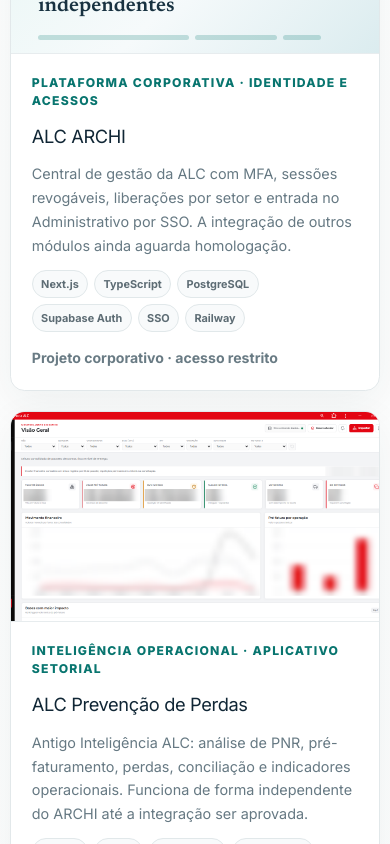
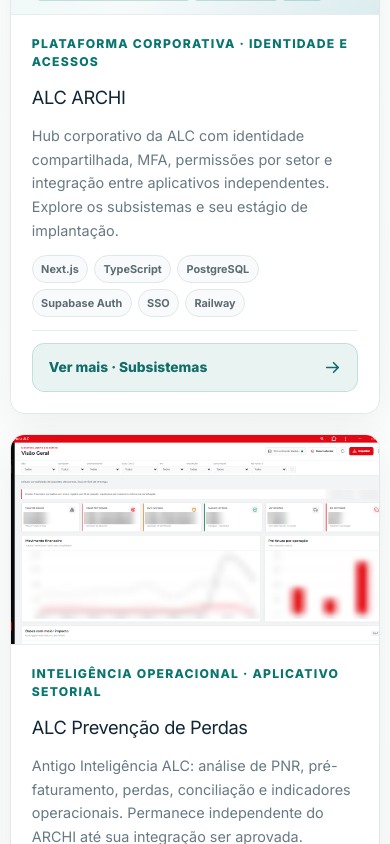
Before and after one commit to ofmrmatte/ofmrmatte, a Next.js app: page / in a window 390 px wide. Shown: the part 1940-2784 px from the top of the page. Built offline with nearby package versions, Linux system fonts and the light colour scheme.

Commit message:
Refine portfolio: ARCHI subsystem explorer, no project links, remove private brands

```diff
--- a/app/globals.css
+++ b/app/globals.css
@@ -592,8 +592,6 @@ img {
 .concept-preview-archi { background: linear-gradient(135deg, #e7f6f4, #f6fafb 55%, #dbecef); }
 .concept-preview-atendimento { background: linear-gradient(135deg, #eaf5fb, #f5fafa 55%, #e4f0ef); }
 .concept-preview-portal { background: linear-gradient(135deg, #f0f4ff, #f7fafc 55%, #e1eef4); }
-.concept-preview-automy { background: linear-gradient(135deg, #eff3fd, #f9fbfd 55%, #e5f1f5); }
-.concept-preview-voss { background: linear-gradient(135deg, #f0eae4, #f7f5f2 55%, #e7e0d9); }
 .concept-mark {
   display: grid;
   place-items: center;
@@ -606,7 +604,6 @@ img {
   font-size: 1.8rem;
   font-weight: 700;
 }
-.concept-preview-voss .concept-mark { color: #614738; border-color: #cbb6a5; }
 .concept-name { color: var(--navy); font-size: 1.16rem; font-weight: 800; letter-spacing: -0.025em; }
 .concept-categories { color: #3c827e; font-size: 0.72rem; font-weight: 700; }
 .concept-preview strong {
@@ -621,7 +618,93 @@ img {
 .concept-lines span:nth-child(1) { width: 48%; }
 .concept-lines span:nth-child(2) { width: 26%; }
 .concept-lines span:nth-child(3) { width: 12%; }
-.project-link-restricted { color: #697b84; font-weight: 650; }
+
+
+/* ARCHI: detalhe expansível com subsistemas e status reais do monorepo. */
+.project-card:has(.archi-more[open]) {
+  grid-column: 1 / -1;
+}
+.archi-more {
+  width: 100%;
+  margin-top: auto;
+  border-top: 1px solid #e5edf0;
+  padding-top: 0.8rem;
+}
+.archi-more summary {
+  display: flex;
+  align-items: center;
+  justify-content: space-between;
+  gap: 0.8rem;
+  width: 100%;
+  padding: 0.8rem 1rem;
+  border: 1px solid rgba(0, 117, 113, 0.17);
+  border-radius: 0.78rem;
+  background: #e9f4f2;
+  color: #126d69;
+  cursor: pointer;
+  font-size: 0.86rem;
+  font-weight: 750;
+  list-style: none;
+  transition: background 180ms ease, border-color 180ms ease;
+}
+.archi-more summary:hover {
+  background: #dcedea;
+  border-color: rgba(0, 117, 113, 0.32);
+}
+.archi-more summary:focus-visible {
+  outline: 3px solid #389f96;
+  outline-offset: 3px;
+}
+.archi-more summary::-webkit-details-marker { display: none; }
+.archi-more summary svg { transition: transform 180ms ease; }
+.archi-more[open] summary svg { transform: rotate(90deg); }
+.archi-more-open-label { display: none; }
+.archi-more[open] .archi-more-closed-label { display: none; }
+.archi-more[open] .archi-more-open-label { display: inline; }
+.archi-more-content { padding: 1.15rem 0 0.25rem; }
+.project-content .archi-more-intro {
+  max-width: 73ch;
+  margin: 0 0 1rem;
+}
+.archi-modules {
+  display: grid;
+  grid-template-columns: repeat(3, minmax(0, 1fr));
+  gap: 0.75rem;
+}
+.archi-module {
+  display: flex;
+  flex-direction: column;
+  gap: 0.38rem;
+  min-width: 0;
+  padding: 1rem;
+  border: 1px solid #e0e9ec;
+  border-radius: 0.8rem;
+  background: #f8fafb;
+}
+.archi-module-status {
+  color: #357a78;
+  font-size: 0.67rem;
+  font-weight: 780;
+  letter-spacing: 0.015em;
+}
+.archi-module h4 {
+  margin: 0;
+  color: #1c3c46;
+  font-size: 0.9rem;
+  line-height: 1.35;
+}
+.project-content .archi-module p {
+  margin: 0;
+  color: #52666e;
+  font-size: 0.79rem;
+  line-height: 1.52;
+}
+@media (max-width: 950px) {
+  .archi-modules { grid-template-columns: repeat(2, minmax(0, 1fr)); }
+}
+@media (max-width: 600px) {
+  .archi-modules { grid-template-columns: 1fr; }
+}
 
 .project-screenshot {
   position: absolute;
--- a/app/page.tsx
+++ b/app/page.tsx
@@ -1,7 +1,6 @@
 import Image from "next/image";
 import {
   ArrowRight,
-  ArrowUpRight,
   Briefcase,
   Database,
   EnvelopeSimple,
@@ -13,7 +12,7 @@ import {
 import { PortfolioMotion } from "./components/PortfolioMotion";
 import { Button } from "../components/ui/button";
 import { Card, CardContent } from "../components/ui/card";
-import { portfolioProjects, type PortfolioProject } from "../lib/portfolio-data";
+import { archiSubsystems, portfolioProjects, type PortfolioProject } from "../lib/portfolio-data";
 
 const navItems = [
   ["Sobre", "#sobre"],
@@ -217,9 +216,7 @@ function MlddsPreview() {
 const conceptLabels = {
   archi: ["ALC ARCHI", "Identidade · Setores · Aplicações", "Acesso seguro, módulos independentes"],
   atendimento: ["ALC Atendimento", "Conversas · PNRs · Evidências", "Tratativas e automações assistidas"],
-  portal: ["Portal do Motorista", "Mobile · Documentos · Contestações", "A jornada do motorista"],
-  automy: ["Automy", "ERP · Contratos · Gestão", "Operação empresarial integrada"],
-  voss: ["VOSS Barber Lounge", "Marca · Serviços · Experiência", "Presença digital e agendamento"]
+  portal: ["Portal do Motorista", "Mobile · Documentos · Contestações", "A jornada do motorista"]
 } as const;
 
 function ProjectVisual({ type }: { type: PortfolioProject["visual"] }) {
@@ -231,7 +228,7 @@ function ProjectVisual({ type }: { type: PortfolioProject["visual"] }) {
 
   return (
     <div className={`product-preview concept-preview concept-preview-${type}`} aria-label={`Ilustração conceitual do projeto ${name}`}>
-      <div className="concept-mark" aria-hidden="true">{type === "archi" ? "A" : type === "automy" ? "a" : type === "voss" ? "V" : type === "portal" ? "P" : "@"}</div>
+      <div className="concept-mark" aria-hidden="true">{type === "archi" ? "A" : type === "portal" ? "P" : "@"}</div>
       <span className="concept-name">{name}</span>
       <span className="concept-categories">{categories}</span>
       <strong>{summary}</strong>
@@ -349,10 +346,6 @@ export default function Page() {
               <span className="section-label">Projetos em destaque</span>
               <h2>Sistemas, automação e produtos digitais</h2>
             </div>
-            <a className="text-link" href="https://github.com/ofmrmatte" target="_blank" rel="noreferrer">
-              Ver GitHub
-              <ArrowRight size={17} weight="bold" />
-            </a>
           </div>
 
           <div className="projects-grid">
@@ -376,26 +369,37 @@ export default function Page() {
                   <span className="project-eyebrow">{project.eyebrow}</span>
                   <div className="project-title-row">
                     <h3>{project.name}</h3>
-                    {project.href && project.action ? (
-                      <a href={project.href} target="_blank" rel="noopener noreferrer" aria-label={`${project.action}: ${project.name}`}>
-                        <ArrowUpRight size={20} weight="bold" />
-                      </a>
-                    ) : null}
                   </div>
                   <p>{project.description}</p>
                   <div className="project-stack" aria-label={`Tecnologias do projeto ${project.name}`}>
                     {project.stack.map((item) => <span key={item}>{item}</span>)}
                   </div>
-                  {project.href && project.action ? (
-                    <a className="project-link" href={project.href} target="_blank" rel="noopener noreferrer">
-                      {project.action}
-                      <ArrowRight size={16} weight="bold" />
-                    </a>
-                  ) : (
-                    <span className="project-link project-link-restricted" aria-label="Projeto de acesso restrito">
-                      Projeto corporativo · acesso restrito
-                    </span>
-                  )}
+                  {project.visual === "archi" ? (
+                    <details className="archi-more">
+                      <summary>
+                        <span className="archi-more-closed-label">Ver mais · Subsistemas</span>
+                        <span className="archi-more-open-label">Ver menos</span>
+                        <ArrowRight size={17} weight="bold" aria-hidden="true" />
+                      </summary>
+                      <div className="archi-more-content">
+                        <p className="archi-more-intro">
+                          O ARCHI é o centro de identidade e navegação da plataforma. Os aplicativos
+                          setoriais mantêm serviços e responsabilidades próprios. As etapas abaixo
+                          diferenciam funcionalidades operacionais, telas de apresentação e integrações
+                          ainda dependentes de homologação.
+                        </p>
+                        <div className="archi-modules">
+                          {archiSubsystems.map((subsystem) => (
+                            <article className="archi-module" key={subsystem.name}>
+                              <span className="archi-module-status">{subsystem.status}</span>
+                              <h4>{subsystem.name}</h4>
+                              <p>{subsystem.description}</p>
+                            </article>
+                          ))}
+                        </div>
+                      </div>
+                    </details>
+                  ) : null}
                 </CardContent>
               </Card>
             ))}
--- a/lib/portfolio-data.ts
+++ b/lib/portfolio-data.ts
@@ -1,152 +1,152 @@
-export type ProjectVisual = "archi" | "intelligence" | "atendimento" | "alc-site" | "mldds" | "portal" | "automy" | "voss";
+export type ProjectVisual = "archi" | "intelligence" | "atendimento" | "alc-site" | "mldds" | "portal";
+
 export type ProjectScreenshot = {
   src: string;
   alt: string;
   objectPosition?: string;
   privacy?: "public" | "redacted";
 };
+
 export type PortfolioProject = {
   name: string;
   eyebrow: string;
   description: string;
   visual: ProjectVisual;
-  href?: string;
-  action?: string;
-  access?: "private";
   stack: readonly string[];
   screenshot?: ProjectScreenshot;
 };
-// ARCHI é a central corporativa; ALC Prevenção de Perdas é o antigo Inteligência ALC.
-// Repositórios privados não devem ser expostos como links públicos.
+
+export type ArchiSubsystem = {
+  name: string;
+  status: string;
+  description: string;
+};
+
+// Situações fundamentadas na documentação de outubro/2026 do monorepo ALC.
+// O ARCHI centraliza a identidade e a entrada, não incorpora os apps setoriais
+// ao mesmo processo nem presume integrações ainda não homologadas.
+export const archiSubsystems: readonly ArchiSubsystem[] = [
+  {
+    name: "Identidade e acessos",
+    status: "Em operação",
+    description: "Login, MFA, sessões revogáveis, perfis, setores, diretório de usuários e controle de permissões."
+  },
+  {
+    name: "Administrativo",
+    status: "SSO integrado · Backend em homologação",
+    description: "Documentos, períodos, CRM de motoristas e bases, com telas autenticadas de apresentação enquanto os dados reais são homologados."
+  },
+  {
+    name: "Recursos Humanos (RH)",
+    status: "Em preparação",
+    description: "Colaboradores da matriz, jornada Secullum, férias, contratos e documentos; migração de dados ainda não ativada."
+  },
+  {
+    name: "Frotas",
+    status: "Telas propostas",
+    description: "Área setorial de gestão de frota com interface de apresentação e integração operacional a validar."
+  },
+  {
+    name: "Gerenciamento de Risco (GR)",
+    status: "Telas propostas",
+    description: "Visão setorial de risco com funcionalidades e dados operacionais ainda sujeitos à homologação."
+  },
+  {
+    name: "Monitoramento",
+    status: "Telas propostas",
+    description: "Ambiente de acompanhamento operacional com telas de apresentação e integração pendente."
+  },
+  {
+    name: "Operação",
+    status: "Telas propostas",
+    description: "Módulo setorial para centralização de rotinas e informações operacionais, em validação."
+  },
+  {
+    name: "Captação",
+    status: "Telas propostas",
+    description: "Área de captação com fluxos e telas planejados; dados reais ainda não integrados."
+  },
+  {
+    name: "Financeiro",
+    status: "Aplicativo independente · Em homologação",
+    description: "Contas a pagar e receber, boletos, conferências e liberação ou bloqueio de pagamentos, com integração prevista ao Administrativo."
+  },
+  {
+    name: "Fiscal",
+    status: "Aplicativo independente · Em homologação",
+    description: "Conferência e organização de documentos fiscais, com troca de informações pelo contrato setorial do Financeiro."
+  },
+  {
+    name: "Prevenção de Perdas",
+    status: "Aplicativo existente · Integração planejada",
+    description: "PNR, análise de perdas, risco e pré-faturamento. Segue operando separadamente do ARCHI."
+  },
+  {
+    name: "Atendimento",
+    status: "Aplicativo existente · Integração planejada",
+    description: "Tratativas, conversas WhatsApp, evidências, filas e agente Ellie. Entrada atual continua pelo sistema de Prevenção de Perdas."
+  }
+];
+
 export const portfolioProjects: readonly PortfolioProject[] = [
   {
-    "name": "ALC ARCHI",
-    "eyebrow": "Plataforma corporativa · Identidade e acessos",
-    "description": "Central de gestão da ALC com MFA, sessões revogáveis, liberações por setor e entrada no Administrativo por SSO. A integração de outros módulos ainda aguarda homologação.",
-    "visual": "archi",
-    "access": "private",
-    "stack": [
-      "Next.js",
-      "TypeScript",
-      "PostgreSQL",
-      "Supabase Auth",
-      "SSO",
-      "Railway"
-    ]
+    name: "ALC ARCHI",
+    eyebrow: "Plataforma corporativa · Identidade e acessos",
+    description:
+      "Hub corporativo da ALC com identidade compartilhada, MFA, permissões por setor e integração entre aplicativos independentes. Explore os subsistemas e seu estágio de implantação.",
+    visual: "archi",
+    stack: ["Next.js", "TypeScript", "PostgreSQL", "Supabase Auth", "SSO", "Railway"]
   },
   {
-    "name": "ALC Prevenção de Perdas",
-    "eyebrow": "Inteligência operacional · Aplicativo setorial",
-    "description": "Antigo Inteligência ALC: análise de PNR, pré-faturamento, perdas, conciliação e indicadores operacionais. Funciona de forma independente do ARCHI até a integração ser aprovada.",
-    "visual": "intelligence",
-    "access": "private",
-    "stack": [
-      "Next.js",
-      "React",
-      "TypeScript",
-      "PostgreSQL",
-      "Supabase",
-      "Railway"
-    ],
-    "screenshot": {
-      "src": "/projects/inteligencia-alc.png",
-      "alt": "Tela do ALC Prevenção de Perdas com dados sensíveis previamente ocultados",
-      "objectPosition": "top center",
-      "privacy": "redacted"
+    name: "ALC Prevenção de Perdas",
+    eyebrow: "Inteligência operacional · Aplicativo setorial",
+    description:
+      "Antigo Inteligência ALC: análise de PNR, pré-faturamento, perdas, conciliação e indicadores operacionais. Permanece independente do ARCHI até sua integração ser aprovada.",
+    visual: "intelligence",
+    stack: ["Next.js", "React", "TypeScript", "PostgreSQL", "Supabase", "Railway"],
+    screenshot: {
+      src: "/projects/inteligencia-alc.png",
+      alt: "Tela da ALC Prevenção de Perdas com dados sensíveis ocultados no arquivo",
+      objectPosition: "top center",
+      privacy: "redacted"
     }
   },
   {
-    "name": "ALC Atendimento",
-    "eyebrow": "Atendimento operacional · WhatsApp",
-    "description": "Aplicação independente para tratativas de PNR, conversas, evidências e filas, com integração WhatsApp Cloud API e automação assistida pela agente Ellie.",
-    "visual": "atendimento",
-    "access": "private",
-    "stack": [
-      "Next.js",
-      "TypeScript",
-      "PostgreSQL",
-      "WhatsApp Cloud API",
-      "IA"
-    ]
+    name: "ALC Atendimento",
+    eyebrow: "Atendimento operacional · WhatsApp",
+    description:
+      "Aplicação independente para tratativas de PNR, conversas, evidências e filas, com integração à WhatsApp Cloud API e automação assistida pela agente Ellie.",
+    visual: "atendimento",
+    stack: ["Next.js", "TypeScript", "PostgreSQL", "WhatsApp Cloud API", "IA"]
   },
   {
-    "name": "MLDDS",
-    "eyebrow": "Automação desktop · Logística",
-    "description": "Automação e roteirização de processos logísticos, com regras de negócio, validações e rastreabilidade.",
-    "visual": "mldds",
-    "href": "https://github.com/ofmrmatte/MLDDS-Releases",
-    "action": "Ver versões públicas",
-    "stack": [
-      "C#",
-      ".NET 8",
-      "WPF",
-      "Automação"
-    ],
-    "screenshot": {
-      "src": "/projects/mldds.png",
-      "alt": "Interface desktop do MLDDS",
-      "objectPosition": "top center",
-      "privacy": "public"
+    name: "MLDDS",
+    eyebrow: "Automação desktop · Logística",
+    description:
+      "Automação e roteirização de processos logísticos, com regras de negócio, validações e rastreabilidade.",
+    visual: "mldds",
+    stack: ["C#", ".NET 8", "WPF", "Automação"],
+    screenshot: {
+      src: "/projects/mldds.png",
+      alt: "Interface desktop do MLDDS",
+      objectPosition: "top center",
+      privacy: "public"
     }
   },
   {
-    "name": "Portal do Motorista",
-    "eyebrow": "PWA · Pagamentos e contestações",
-    "description": "Aplicação mobile-first para documentos, pagamentos, pendências e contestações dos motoristas.",
-    "visual": "portal",
-    "href": "https://github.com/ofmrmatte/painel_motorista",
-    "action": "Ver repositório",
-    "stack": [
-      "Next.js",
-      "React",
-      "TypeScript",
-      "Supabase",
-      "PWA"
-    ]
+    name: "Portal do Motorista",
+    eyebrow: "PWA · Pagamentos e contestações",
+    description:
+      "Aplicação mobile-first para motoristas acompanharem documentos, pagamentos, pendências e contestações em uma experiência responsiva e autenticada.",
+    visual: "portal",
+    stack: ["Next.js", "React", "TypeScript", "Supabase", "PWA"]
   },
   {
-    "name": "Automy",
-    "eyebrow": "ERP · Plataforma SaaS",
-    "description": "Plataforma em desenvolvimento para gestão empresarial, clientes, contratos, finanças, indicadores e portal do cliente.",
-    "visual": "automy",
-    "href": "https://automy.dev.br",
-    "action": "Conhecer o produto",
-    "stack": [
-      "React",
-      "TypeScript",
-      "TanStack",
-      "PostgreSQL",
-      "Better Auth",
-      "Railway"
-    ]
-  },
-  {
-    "name": "Site ALC & Pereira Filho",
-    "eyebrow": "Site institucional · Projeto público",
-    "description": "Website institucional para apresentação de serviços logísticos, operação, equipe, contato e solicitação comercial.",
-    "visual": "alc-site",
-    "href": "https://github.com/ofmrmatte/ALC-Pereira-Filho-Transportes",
-    "action": "Ver repositório",
-    "stack": [
-      "HTML",
-      "CSS",
-      "JavaScript",
-      "Vercel"
-    ]
-  },
-  {
-    "name": "VOSS Barber Lounge",
-    "eyebrow": "Website comercial · Experiência digital",
-    "description": "Site comercial com serviços, profissionais, galeria, clube de benefícios e jornadas de agendamento.",
-    "visual": "voss",
-    "href": "https://voss-barber-lounge.vercel.app",
-    "action": "Acessar site",
-    "stack": [
-      "Next.js",
-      "React",
-      "TypeScript",
-      "Tailwind CSS",
-      "Vercel"
-    ]
+    name: "Site ALC & Pereira Filho",
+    eyebrow: "Site institucional · Logística",
+    description:
+      "Website institucional multipágina para apresentação de serviços logísticos, operação, equipe, contato e solicitações comerciais.",
+    visual: "alc-site",
+    stack: ["HTML", "CSS", "JavaScript", "Vercel"]
   }
 ];
```
Also changed, not shown: 1 other file (tests, documents, lock files or other folders).
